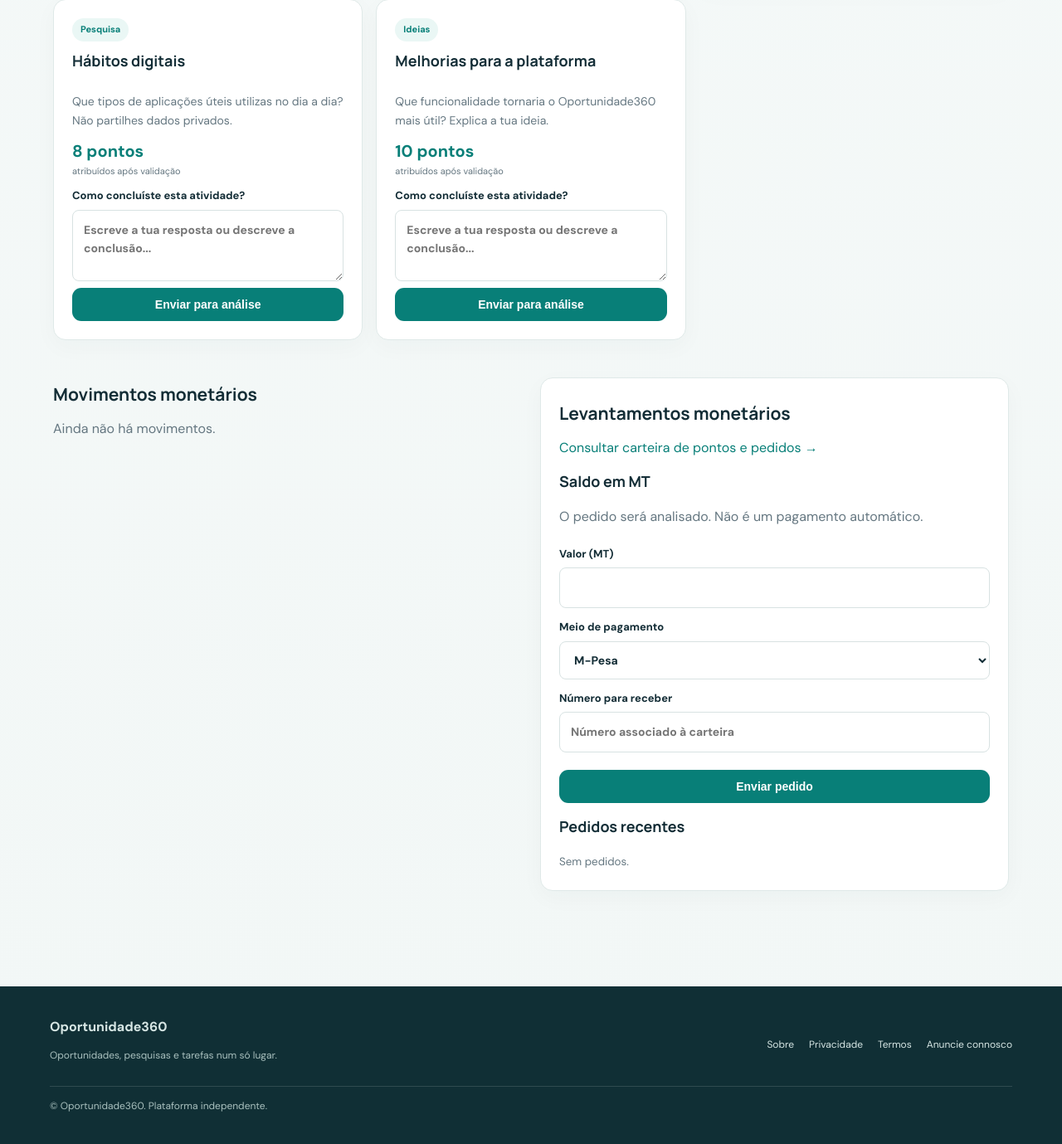
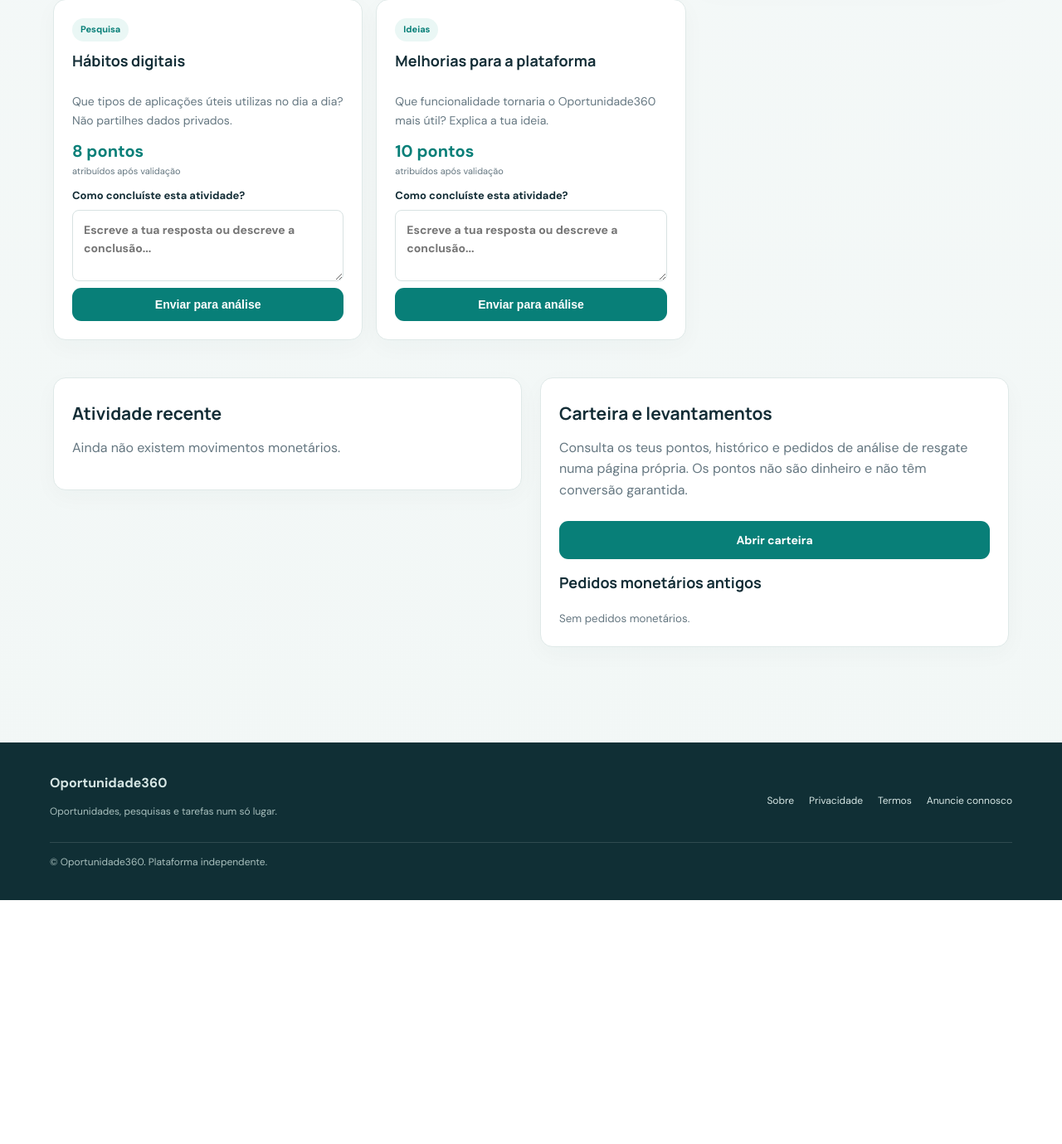
Before and after one commit to carimocarlos61-pixel/Oportunidade360, a Flask app: page /painel in a window 1280 px wide. Shown: the part 3294-4673 px from the top of the page at 83% size. After the commit the page ends 4379 px from the top, so only its background shows below. Run offline with Flask 3, Linux system fonts and the light colour scheme; the visitor is signed in with stand-in values (Sample User, id 1); data comes from the database, SQL or seed files in the repository; data that the repository does not hold is empty.

Commit message:
Simplify dashboard and direct users to points wallet

```diff
--- a/templates/dashboard.html
+++ b/templates/dashboard.html
@@ -3,6 +3,5 @@
 <div class="stats"><div class="stat-card"><span>Pontos disponíveis</span><strong>{{ points }} pts</strong><small>Pontos de tarefas aprovadas</small><a href="{{ url_for('wallet_page') }}">Abrir carteira →</a></div><div class="stat-card"><span>Saldo monetário</span><strong>{{ '%.2f'|format(balance) }} MT</strong><small>Créditos monetários validados</small></div><div class="stat-card"><span>Tarefas disponíveis</span><strong>{{ tasks|length }}</strong><small>Atividades abertas</small></div><div class="stat-card"><span>Conta</span><strong>Ativa</strong><small>{{ current_user.email }}</small></div></div>
 <section class="section"><div class="section-head"><div><span class="eyebrow">PARTICIPA</span><h2>Pesquisas e tarefas</h2></div></div><div class="task-grid">{% for t in tasks %}<article class="task-card"><span class="tag">{{ t.category }}</span><h3>{{ t.title }}</h3><p>{{ t.description }}</p><div class="reward">{{ t.points_reward or 0 }} pontos <small>atribuídos após validação</small></div>
 {% if t.submission_id %}<span class="status">{{ 'Aprovada' if t.submission_status=='approved' else ('Rejeitada' if t.submission_status=='rejected' else 'Em análise') }}</span>{% else %}<form method="post" action="{{ url_for('submit_task',task_id=t.id) }}"><input type="hidden" name="csrf_token" value="{{ csrf_token }}"><label>Como concluíste esta atividade?<textarea name="proof" required minlength="5" placeholder="Escreve a tua resposta ou descreve a conclusão..."></textarea></label><button class="btn primary full">Enviar para análise</button></form>{% endif %}</article>{% else %}<p class="muted">Não existem tarefas abertas neste momento.</p>{% endfor %}</div></section>
-<div class="two-col section"><section><h2>Movimentos monetários</h2>{% for h in history %}<div class="list-row"><div><b>{{ h.description }}</b><small>{{ h.created_at }} · {{ h.kind }}</small></div><strong class="{{ 'positive' if h.amount>=0 else 'negative' }}">{{ '%+.2f'|format(h.amount) }} MT</strong></div>{% else %}<p class="muted">Ainda não há movimentos.</p>{% endfor %}</section>
-<section class="panel"><h2>Levantamentos monetários</h2><p><a href="{{ url_for('wallet_page') }}">Consultar carteira de pontos e pedidos →</a></p><h3>Saldo em MT</h3><p class="muted">O pedido será analisado. Não é um pagamento automático.</p><form method="post" action="{{ url_for('withdrawal') }}"><input type="hidden" name="csrf_token" value="{{ csrf_token }}"><label>Valor (MT)<input name="amount" type="number" min="1" step="0.01" required></label><label>Meio de pagamento<select name="method"><option>M-Pesa</option><option>e-Mola</option></select></label><label>Número para receber<input name="phone" required placeholder="Número associado à carteira"></label><button class="btn primary full">Enviar pedido</button></form><h3>Pedidos recentes</h3>{% for w in withdrawals %}<div class="list-row"><span>{{ w.method }} · {{ '%.2f'|format(w.amount) }} MT</span><small>{{ w.status }}</small></div>{% else %}<small class="muted">Sem pedidos.</small>{% endfor %}</section></div>
+<div class="two-col section"><section class="panel"><h2>Atividade recente</h2>{% for h in history %}<div class="list-row"><div><b>{{ h.description }}</b><small>{{ h.created_at }}</small></div><strong class="{{ 'positive' if h.amount>=0 else 'negative' }}">{{ '%+.2f'|format(h.amount) }} MT</strong></div>{% else %}<p class="muted">Ainda não existem movimentos monetários.</p>{% endfor %}</section><section class="panel"><h2>Carteira e levantamentos</h2><p class="muted">Consulta os teus pontos, histórico e pedidos de análise de resgate numa página própria. Os pontos não são dinheiro e não têm conversão garantida.</p><a class="btn primary full" href="{{ url_for('wallet_page') }}">Abrir carteira</a><h3>Pedidos monetários antigos</h3>{% for w in withdrawals %}<div class="list-row"><span>{{ w.method }} · {{ '%.2f'|format(w.amount) }} MT</span><small>{{ w.status }}</small></div>{% else %}<small class="muted">Sem pedidos monetários.</small>{% endfor %}</section></div>
 {% endblock %}
```
